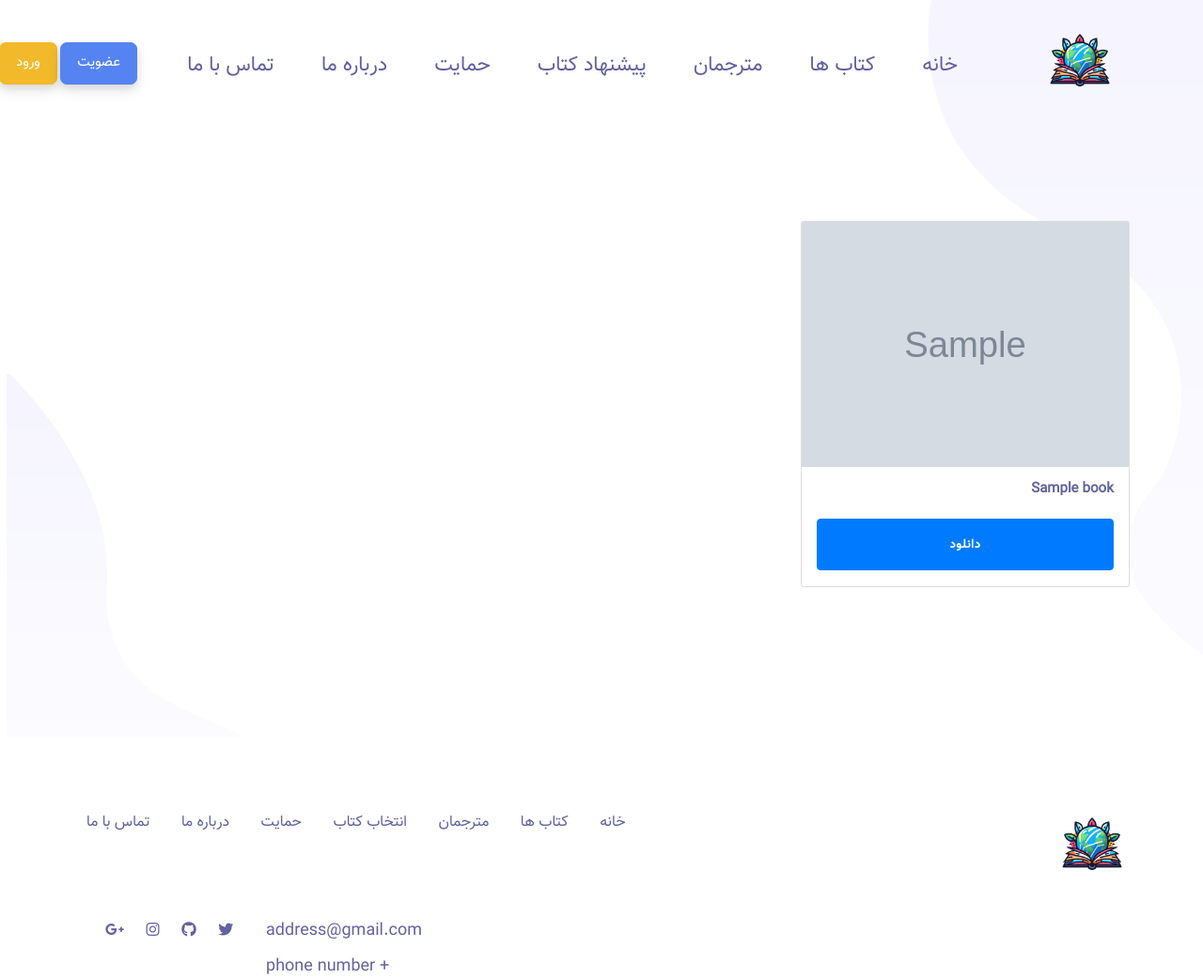
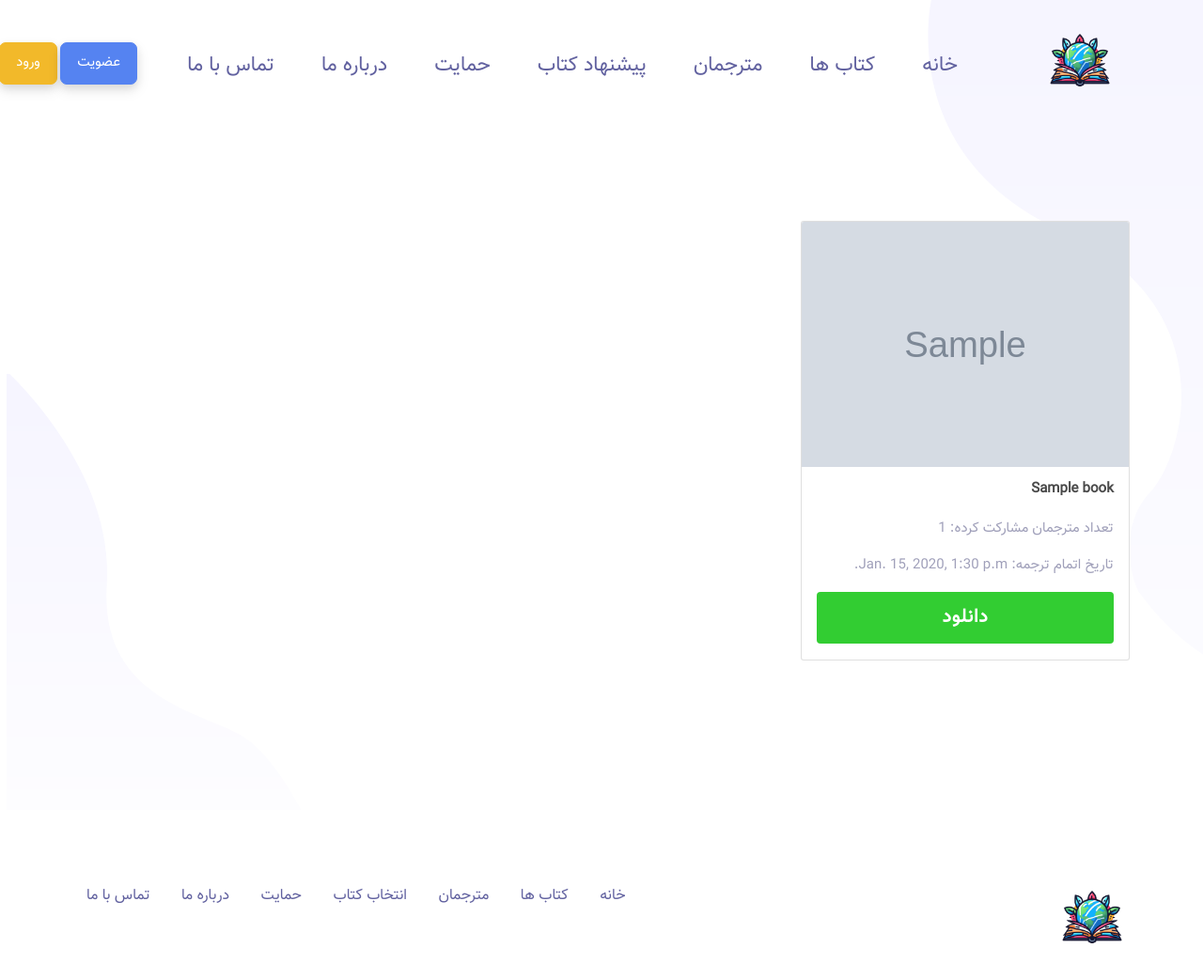
Before and after one commit to ali-hv/tarazad, a Django app: page /books/list/ in a window 1280 px wide. Shown: the top 1042 px of the page at 94% size. Run offline with Django 4.2, Linux system fonts and the light colour scheme; tables that the repository leaves empty hold one stand-in row (values such as "Sample post"); grey boxes marked "Sample" are stand-in pictures; some libraries are stand-ins or nearby versions.

Commit message:
change some detail in book cards

```diff
--- a/books/templates/books/books_list.html
+++ b/books/templates/books/books_list.html
@@ -1,9 +1,10 @@
 {% extends 'base/base.html' %}
+{% load static %}
 
 {% block title %}کتاب ها{% endblock %}
 
 {% block content %}
-{#<link href="https://cdn.jsdelivr.net/npm/bootstrap@5.3.2/dist/css/bootstrap.min.css" rel="stylesheet" integrity="sha384-T3c6CoIi6uLrA9TneNEoa7RxnatzjcDSCmG1MXxSR1GAsXEV/Dwwykc2MPK8M2HN" crossorigin="anonymous">#}
+<link rel="stylesheet" href="{% static 'books/css/style.css' %}">
 
 <div class="row">
     {% for book in books %}
@@ -12,26 +13,34 @@
         <div class="row"> <!-- Start a new row -->
       {% endif %}
 
-      <div class="col-md-4" style="">
+      <div class="col-md-4">
         <div class="card mb-4">
           <!-- Card image -->
           <div class="view overlay">
-            <img class="card-img-top" style="max-height: 400px;" src="{{ book.cover_image.url }}"
+            <img class="card-img-top" src="{{ book.cover_image.url }}"
               alt="Card image cap">
-            <a href="#!">
-              <div class="mask rgba-white-slight"></div>
-            </a>
           </div>
           <!-- Card content -->
           <div class="card-body">
-            <h4 class="card-title" style="font-size: 15px; float: right;">{{ book.name }}</h4><br><br>
-{#            <p class="card-text" style="float: right;">{{ book.status }}</p>#}
+            <h4 class="card-title">{{ book.name }}</h4><br><br>
             {% if book.status == 'translated' %}
-                <a href="{{ book.translated_pdf_file.url }}"><button type="button" class="btn btn-primary btn-md" style="display: block; width: 100%;">دانلود</button></a>
+                <small class="book-detail">تعداد مترجمان مشارکت کرده: {{ book.translators.count }}</small><br><br>
+                <small class="book-detail">تاریخ اتمام ترجمه: {{ book.translated_date }}</small><br><br>
+            {% else %}
+                <small class="book-detail">حداقل تعداد مترجمان برای شروع: {{ book.min_translators }}</small><br><br>
+                <small class="book-detail">تعداد مترجمان عضو شده: {{ book.translators.count }}</small><br><br>
+            {% endif %}
+
+            {% if book.status == 'translated' %}
+                <a href="{{ book.translated_pdf_file.url }}"><button type="button" id="download" class="btn btn-primary btn-md">دانلود</button></a>
             {% elif book.status == 'in-progress' %}
-                <button type="button" class="btn btn-primary btn-md" style="display: block; width: 100%;">درحال ترجمه</button>
+                <button type="button" id="in-progress" class="btn btn-primary btn-md">درحال ترجمه</button>
             {% else %}
-                <button type="button" class="btn btn-primary btn-md" style="display: block; width: 100%;">عضویت در مترجمان</button>
+                {% if user in book.translators.all %}
+                    <button type="button" id="translating-date" class="btn btn-primary btn-md">ترجمه این کتاب در تاریخ {{ book.translating_date }} شروع می شود</button>
+                {% else %}
+                    <a href="{% url 'books:add_translator' book_id=book.id %}"><button type="button" class="btn btn-primary btn-md">عضویت در مترجمان</button></a>
+                {% endif %}
             {% endif %}
           </div>
           <!-- Card content -->
```
